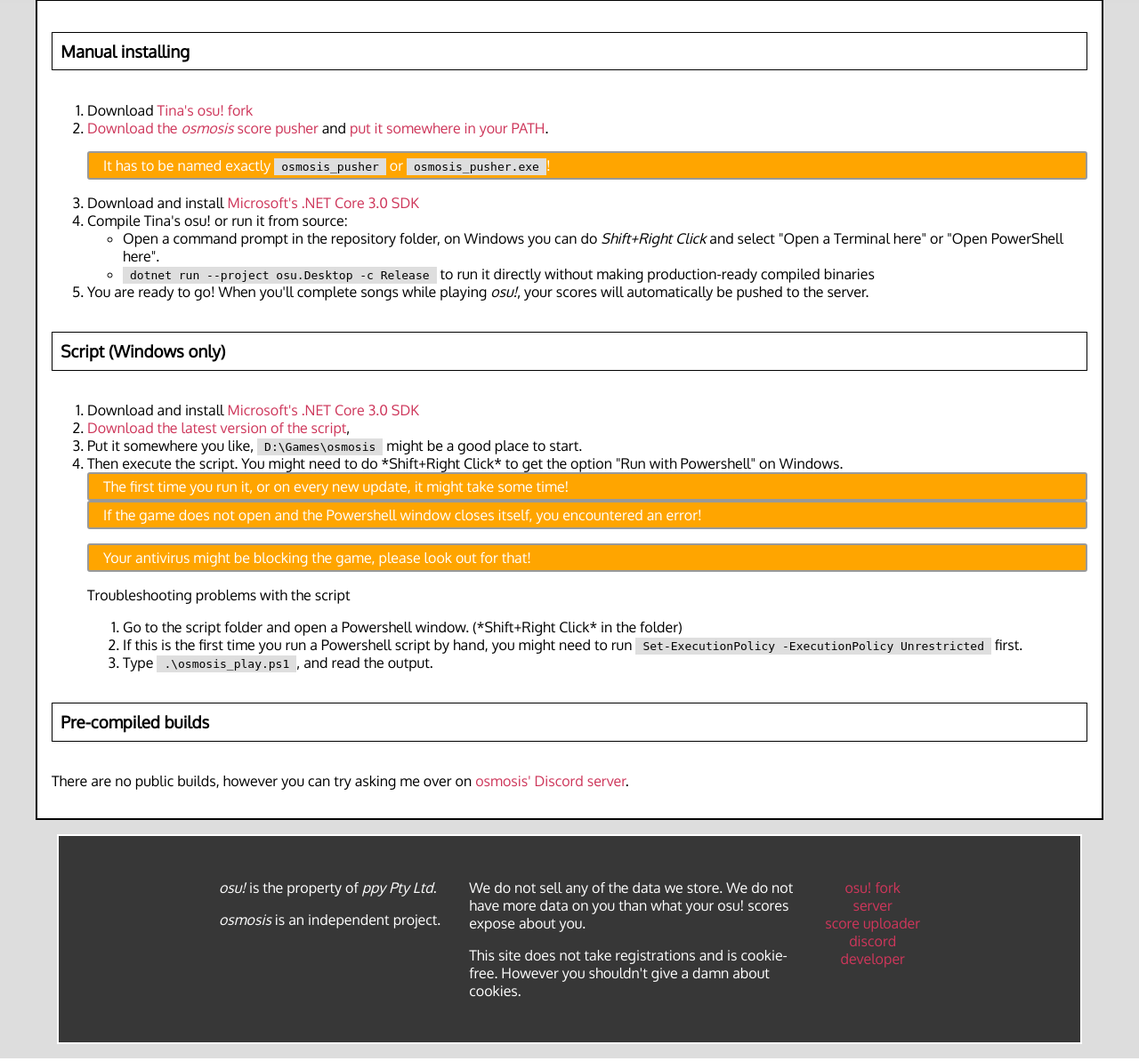
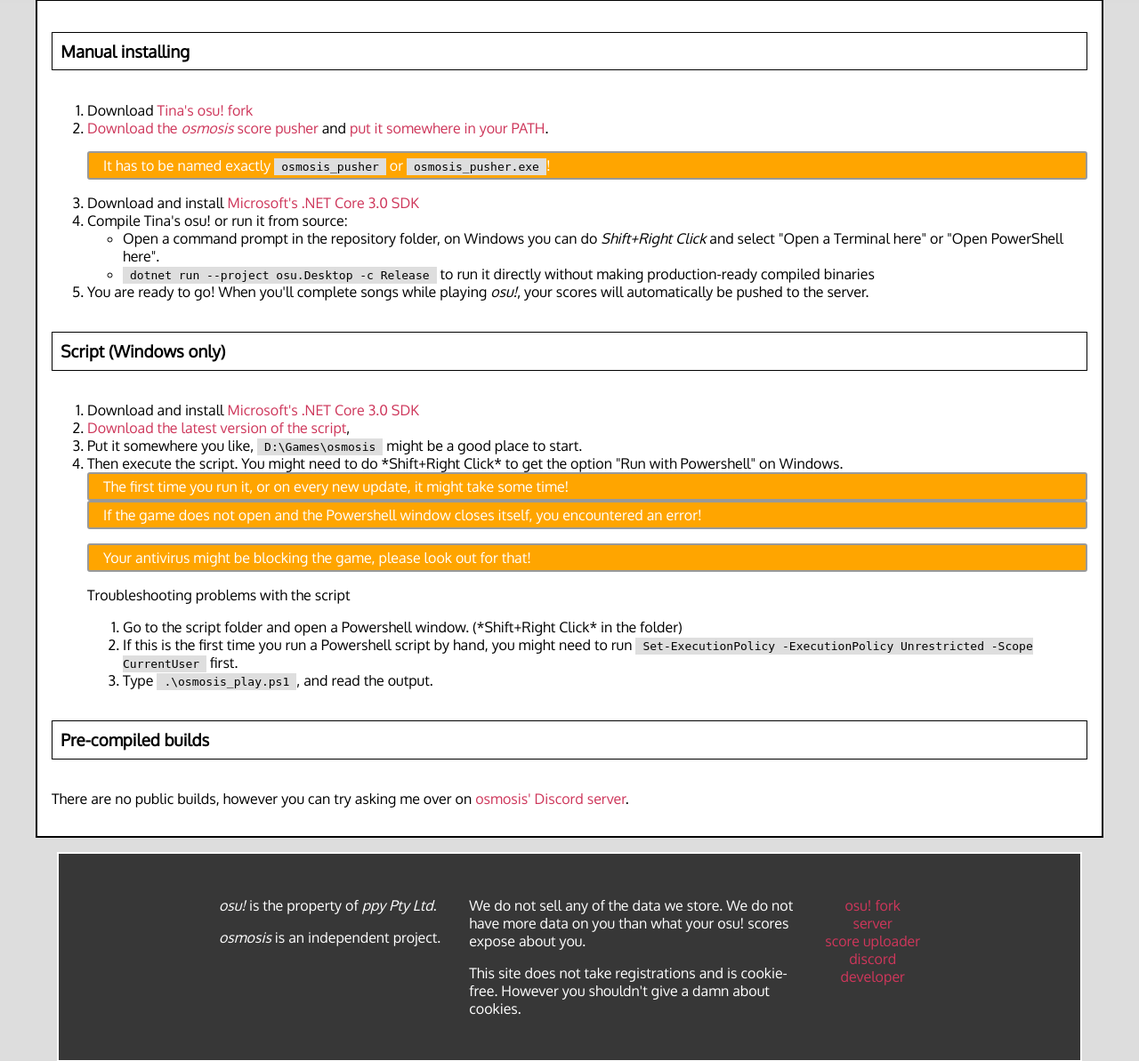
Before and after one commit to Tina-otoge/osmosis-server, a Flask app: page /tutorial in a window 1280 px wide. Shown: the part 102-1295 px from the top of the page at 89% size. Run offline with Flask 2, Linux system fonts and the light colour scheme; some libraries are stand-ins or nearby versions.

Commit message:
add scope to powershell policy command

```diff
--- a/app/templates/tutorial.html
+++ b/app/templates/tutorial.html
@@ -68,7 +68,7 @@
 			</li>
 			<li>
 				If this is the first time you run a Powershell script by hand, you might need to run
-			<span class="code">Set-ExecutionPolicy -ExecutionPolicy Unrestricted</span> first.
+			<span class="code">Set-ExecutionPolicy -ExecutionPolicy Unrestricted -Scope CurrentUser</span> first.
 			</li>
 			<li>
 				Type <span class="code">.\osmosis_play.ps1</span>, and read the output.
```
